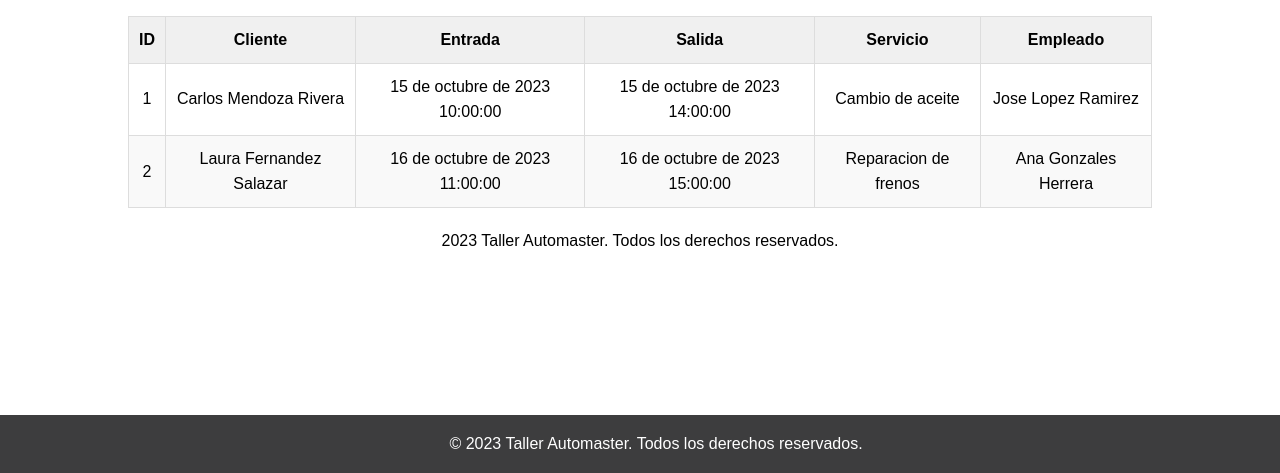
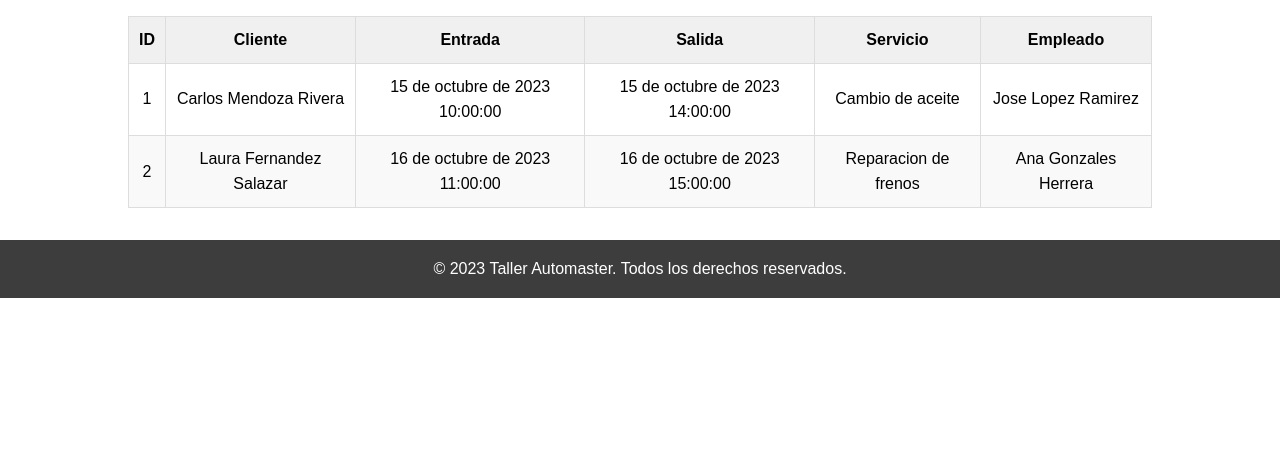
Before and after one commit to sofiacr0/SistemaDeGestionParaTallerMecanico, a Flask app: page /citas in a window 1280 px wide. Shown: the part 327-800 px from the top of the page. Run offline with Flask 3, Linux system fonts and the light colour scheme; data comes from the database, SQL or seed files in the repository; some libraries are stand-ins or nearby versions.

```diff
--- a/static/styles.css
+++ b/static/styles.css
@@ -29,13 +29,10 @@ header {
 }
 
 footer {
-    position: fixed;
-    bottom: 0;
-    width: 100%;
     background-color: #3D3D3E;
     color: #fff;
+    padding: 1rem;
     text-align: center;
-    padding: 1rem;
 }
 
 nav ul {
@@ -138,7 +135,7 @@ table {
     /* Cambiado a 100% para ocupar todo el ancho del contenedor */
     border-collapse: collapse;
     margin-top: 20px;
-    margin-bottom: 20px;
+    margin-bottom: 32px;
 }
 
 /* Estilos para el encabezado de la tabla */
--- a/templates/citas.html
+++ b/templates/citas.html
@@ -135,8 +135,6 @@
         {% endif %}
     </div>
 
-    <p> 2023 Taller Automaster. Todos los derechos reservados. </p>
-
     <!-- Custom JavaScript -->
     <script src="{{ url_for('static', filename='citas.js') }}"></script>
 
--- a/templates/clientes.html
+++ b/templates/clientes.html
@@ -118,8 +118,6 @@
         {% endif %}
     </div>
 
-    <p> 2023 Taller Automaster. Todos los derechos reservados. </p>
-
     <!-- Custom JavaScript -->
     <script src="{{ url_for('static', filename='clientes.js') }}"></script>
     <footer>
--- a/templates/empleados.html
+++ b/templates/empleados.html
@@ -119,8 +119,6 @@
     {% endif %}
   </div>
 
-  <p> 2023 Taller Automaster. Todos los derechos reservados. </p>
-
   <!-- JavaScript  -->
   <script src="{{ url_for('static', filename='empleados.js') }}"></script>
   <footer>
--- a/templates/inventario.html
+++ b/templates/inventario.html
@@ -137,8 +137,6 @@
     {% endif %}
   </div>
 
-  <p> 2023 Taller Automaster. Todos los derechos reservados. </p>
-
   <!-- JavaScript  -->
   <script src="{{ url_for('static', filename='inventario.js') }}"></script>
 
--- a/templates/servicios.html
+++ b/templates/servicios.html
@@ -122,8 +122,6 @@
     {% endif %}
   </div>
 
-  <p> 2023 Taller Automaster. Todos los derechos reservados. </p>
-
   <!-- JavaScript  -->
   <script src="{{ url_for('static', filename='servicio.js') }}"></script>
   <footer>
--- a/templates/vehiculos.html
+++ b/templates/vehiculos.html
@@ -123,8 +123,6 @@
     {% endif %}
   </div>
 
-  <p> 2023 Taller Automaster. Todos los derechos reservados. </p>
-
   <!-- JavaScript  -->
   <script src="{{ url_for('static', filename='vehiculo.js') }}"></script>
   <footer>
```
